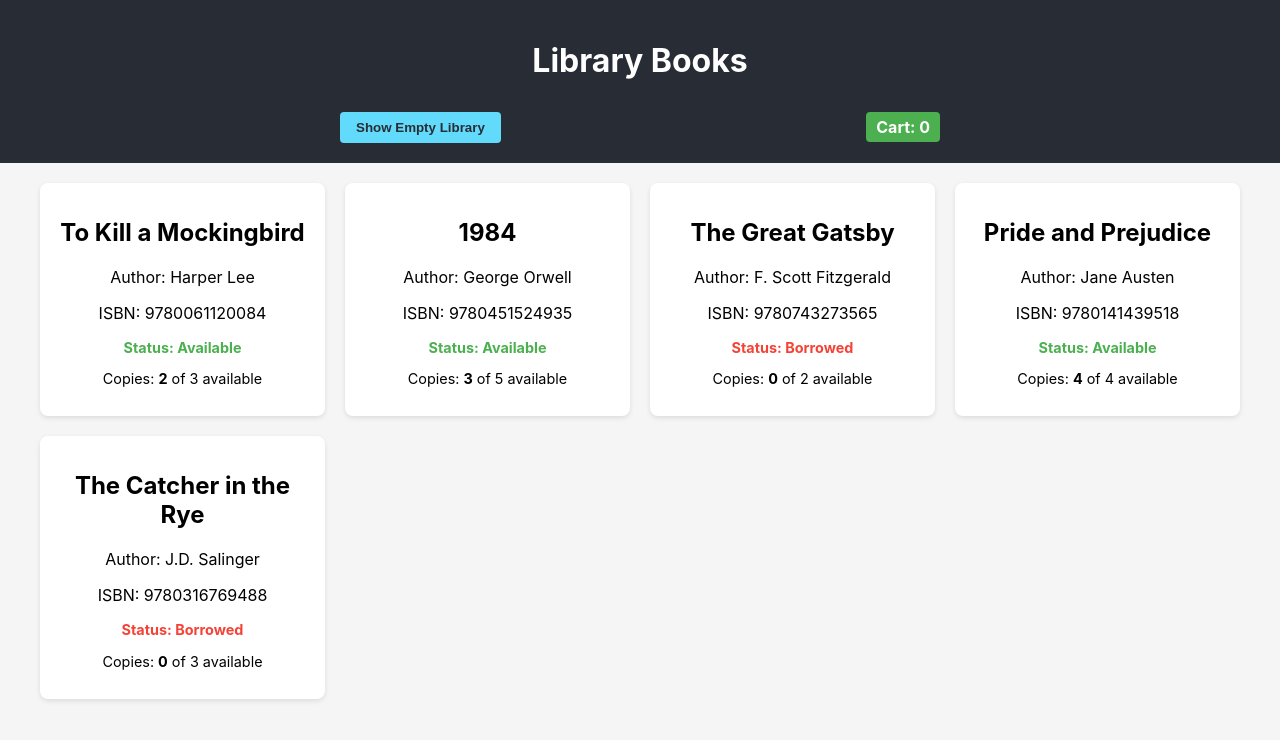
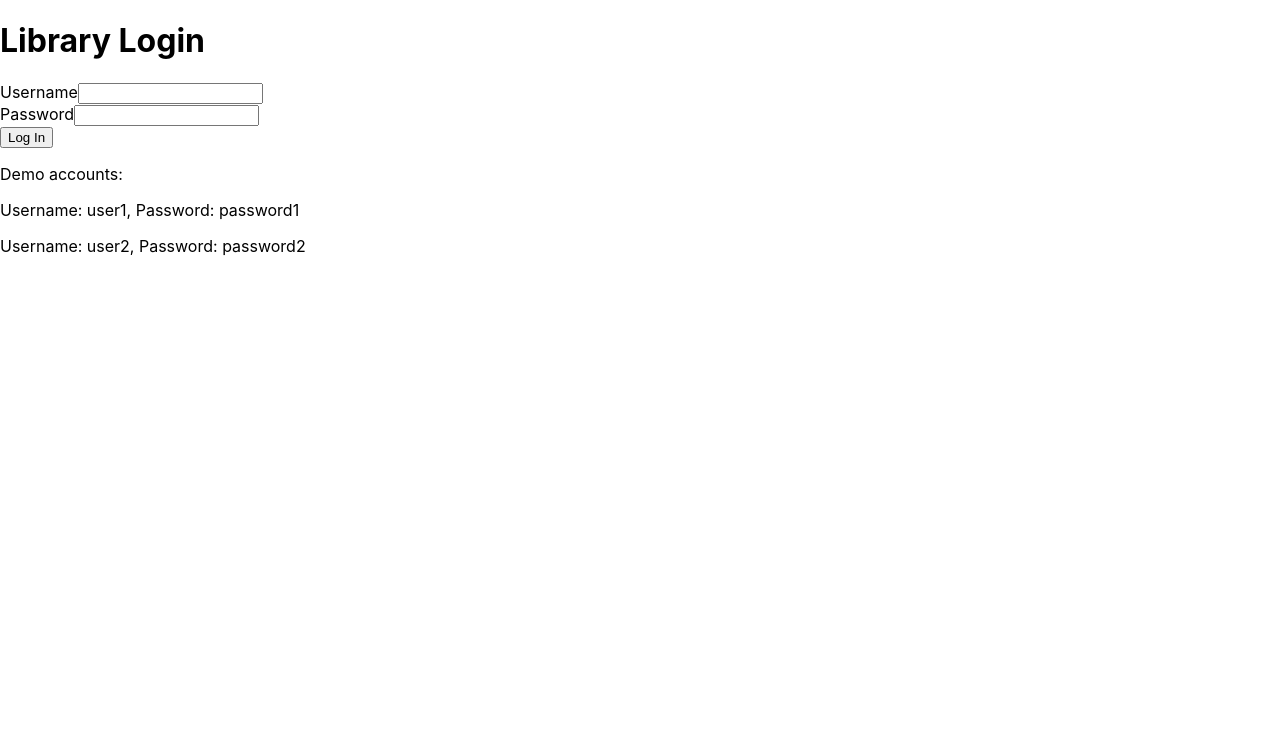
Before and after one commit to sopani/SonakLibrary, a React (Create React App) app in the folder app/: page / in a window 1280 px wide. Shown: the top 740 px of the page. Built offline with nearby package versions, Linux system fonts and the light colour scheme.

Commit message:
added max limit of borrowing and user login functionality

```diff
--- a/app/src/App.js
+++ b/app/src/App.js
@@ -3,19 +3,33 @@ import mockBooks from './mockData';
 import BookCard from './components/BookCard';
 import BookPopup from './components/BookPopup';
 import CartModal from './components/CartModal';
+import LoginPage from './components/LoginPage';
 import { BorrowingCartProvider, useBorrowingCart } from './contexts/BorrowingCartContext';
+import { AuthProvider, useAuth } from './contexts/AuthContext';
 import './App.css';
 
-// Main App content separate from the provider
-const LibraryApp = () => {
+// Library content component
+const LibraryContent = () => {
   const [books, setBooks] = useState([]);
   const [useEmptyState, setUseEmptyState] = useState(false);
   const [selectedBook, setSelectedBook] = useState(null);
   const [showPopup, setShowPopup] = useState(false);
   const [showCartModal, setShowCartModal] = useState(false);
+  const [errorMessage, setErrorMessage] = useState('');
 
   // Use the cart context
-  const { borrowingCart, addToCart, removeFromCart, isInCart, cartCount } = useBorrowingCart();
+  const {
+    borrowingCart,
+    addToCart,
+    removeFromCart,
+    isInCart,
+    hasReachedBorrowingLimit,
+    cartCount,
+    maxBorrowingLimit
+  } = useBorrowingCart();
+
+  // Use auth context
+  const { currentUser, logout } = useAuth();
 
   useEffect(() => {
     setBooks(useEmptyState ? [] : mockBooks);
@@ -24,16 +38,21 @@ const LibraryApp = () => {
   const handleBookClick = (book) => {
     setSelectedBook(book);
     setShowPopup(true);
+    setErrorMessage(''); // Clear any previous error messages
   };
 
   const closePopup = () => {
     setShowPopup(false);
     setSelectedBook(null);
+    setErrorMessage('');
   };
 
   const handleAddToCart = (book) => {
-    if (addToCart(book)) {
+    const result = addToCart(book);
+    if (result.success) {
       closePopup();
+    } else if (result.message) {
+      setErrorMessage(result.message);
     }
   };
 
@@ -60,13 +79,23 @@ const LibraryApp = () => {
             className="cart-indicator"
             onClick={toggleCartModal}
           >
-            <span>Cart: {cartCount}</span>
+            <span>Cart: {cartCount}/{maxBorrowingLimit}</span>
+          </div>
+          <div className="user-profile">
+            <span className="user-name">Welcome, {currentUser.name}</span>
+            <button onClick={logout} className="logout-button">Logout</button>
           </div>
         </div>
       </header>
 
       <main className="book-list">
-       { books.length === 0 ? (
+        {errorMessage && (
+          <div className="error-message">
+            {errorMessage}
+          </div>
+        )}
+
+        {books.length === 0 ? (
           <p>No books available in the library.</p>
         ) : (
           <div className="books-container">
@@ -86,6 +115,8 @@ const LibraryApp = () => {
             onClose={closePopup}
             onAddToCart={handleAddToCart}
             isInCart={isInCart(selectedBook._id)}
+            hasReachedLimit={hasReachedBorrowingLimit() && !isInCart(selectedBook._id)}
+            maxBorrowingLimit={maxBorrowingLimit}
           />
         )}
 
@@ -101,12 +132,36 @@ const LibraryApp = () => {
   );
 };
 
-// Wrap the app with the provider
+// Main App component with authentication
+const LibraryApp = () => {
+  const { isAuthenticated } = useAuth();
+
+  // Handle login success
+  const handleLoginSuccess = () => {
+    // Authentication state is already updated in AuthContext
+    //Will use this for  future login success updates
+  };
+
+
+  return (
+    <>
+      {isAuthenticated ? (
+        <BorrowingCartProvider>
+          <LibraryContent />
+        </BorrowingCartProvider>
+      ) : (
+        <LoginPage onLoginSuccess={handleLoginSuccess} />
+      )}
+    </>
+  );
+};
+
+// App wrapper with providers
 function App() {
   return (
-    <BorrowingCartProvider>
+    <AuthProvider>
       <LibraryApp />
-    </BorrowingCartProvider>
+    </AuthProvider>
   );
 }
 
--- a/app/src/components/BookPopup.js
+++ b/app/src/components/BookPopup.js
@@ -1,6 +1,6 @@
 import React from 'react';
 
-const BookPopup = ({ book, onClose, onAddToCart, isInCart }) => {
+const BookPopup = ({ book, onClose, onAddToCart, isInCart, hasReachedLimit, maxBorrowingLimit }) => {
   if (!book) return null;
 
   return (
@@ -12,17 +12,26 @@ const BookPopup = ({ book, onClose, onAddToCart, isInCart }) => {
         <p className="copies-info">
           Available copies: {book.availableCopies} of {book.totalCopies}
         </p>
+
+        {hasReachedLimit && !isInCart && (
+          <p className="borrowing-limit-message">
+            You can only borrow up to {maxBorrowingLimit} books at a time.
+          </p>
+        )}
+
         <div className="popup-actions">
           <button
             onClick={() => onAddToCart(book)}
-            disabled={book.availableCopies === 0 || isInCart}
+            disabled={book.availableCopies === 0 || isInCart || hasReachedLimit}
             className="borrow-button"
           >
             {isInCart
               ? 'Already in cart'
-              : book.availableCopies === 0
-                ? 'Not available'
-                : 'Add to borrowing cart'}
+              : hasReachedLimit
+                ? 'Borrowing limit reached'
+                : book.availableCopies === 0
+                  ? 'Not available'
+                  : 'Add to borrowing cart'}
           </button>
           <button onClick={onClose} className="close-button">Close</button>
         </div>
--- /dev/null
+++ b/app/src/components/LoginPage.js
@@ -0,0 +1,58 @@
+import React, { useState } from 'react';
+import { useAuth } from '../contexts/AuthContext';
+
+const LoginPage = ({ onLoginSuccess }) => {
+  const [username, setUsername] = useState('');
+  const [password, setPassword] = useState('');
+  const { login, error } = useAuth();
+
+  const handleSubmit = (e) => {
+    e.preventDefault();
+    if (login(username, password)) {
+      onLoginSuccess();
+    }
+  };
+
+  return (
+    <div className="login-container">
+      <div className="login-form">
+        <h1>Library Login</h1>
+        <form onSubmit={handleSubmit}>
+          {error && <div className="login-error">{error}</div>}
+
+          <div className="form-group">
+            <label htmlFor="username">Username</label>
+            <input
+              type="text"
+              id="username"
+              value={username}
+              onChange={(e) => setUsername(e.target.value)}
+              required
+            />
+          </div>
+
+          <div className="form-group">
+            <label htmlFor="password">Password</label>
+            <input
+              type="password"
+              id="password"
+              value={password}
+              onChange={(e) => setPassword(e.target.value)}
+              required
+            />
+          </div>
+
+          <button type="submit" className="login-button">Log In</button>
+        </form>
+
+        <div className="login-info">
+          <p>Demo accounts:</p>
+          <p>Username: user1, Password: password1</p>
+          <p>Username: user2, Password: password2</p>
+        </div>
+      </div>
+    </div>
+  );
+};
+
+export default LoginPage;
--- /dev/null
+++ b/app/src/contexts/AuthContext.js
@@ -0,0 +1,77 @@
+import React, { createContext, useState, useContext, useEffect } from 'react';
+
+// Mock users for demo purposes
+const mockUsers = [
+  { id: 1, username: 'user1', password: 'password1', name: 'Sonak Pani' },
+  { id: 2, username: 'user2', password: 'password2', name: 'Rahul Gandhi' }
+];
+
+const AuthContext = createContext();
+
+export const AuthProvider = ({ children }) => {
+  const [currentUser, setCurrentUser] = useState(null);
+  const [error, setError] = useState('');
+
+  // Check if user is already logged in (from localStorage)
+  useEffect(() => {
+    const storedUser = localStorage.getItem('libraryUser');
+    if (storedUser) {
+      setCurrentUser(JSON.parse(storedUser));
+    }
+  }, []);
+
+  // Login function
+  const login = (username, password) => {
+    setError('');
+
+    // Find user
+    const user = mockUsers.find(
+      user => user.username === username && user.password === password
+    );
+
+    if (user) {
+      // Create user data without password
+      const userData = {
+        id: user.id,
+        username: user.username,
+        name: user.name
+      };
+
+      // Store in state and localStorage
+      setCurrentUser(userData);
+      localStorage.setItem('libraryUser', JSON.stringify(userData));
+      return true;
+    } else {
+      setError('Invalid username or password');
+      return false;
+    }
+  };
+
+  // Logout function
+  const logout = () => {
+    setCurrentUser(null);
+    localStorage.removeItem('libraryUser');
+  };
+
+  // Auth context value
+  const value = {
+    currentUser,
+    isAuthenticated: !!currentUser,
+    error,
+    login,
+    logout
+  };
+
+  return <AuthContext.Provider value={value}>{children}</AuthContext.Provider>;
+};
+
+// Custom hook to use the auth context
+export const useAuth = () => {
+  const context = useContext(AuthContext);
+  if (!context) {
+    throw new Error('useAuth must be used within an AuthProvider');
+  }
+  return context;
+};
+
+export default AuthContext;
--- a/app/src/contexts/BorrowingCartContext.js
+++ b/app/src/contexts/BorrowingCartContext.js
@@ -2,6 +2,9 @@ import React, { createContext, useState, useContext } from 'react';
 
 // Create a context for the borrowing cart
 const BorrowingCartContext = createContext();
+
+// Maximum number of books a user can borrow
+const MAX_BORROWING_LIMIT = 2;
 
 // Create a provider component
 export const BorrowingCartProvider = ({ children }) => {
@@ -9,11 +12,18 @@ export const BorrowingCartProvider = ({ children }) => {
 
   // Add a book to the cart
   const addToCart = (book) => {
+    // Check if user has reached borrowing limit
+    if (borrowingCart.length >= MAX_BORROWING_LIMIT) {
+      return { success: false, message: `You can only borrow up to ${MAX_BORROWING_LIMIT} books at a time` };
+    }
+
+    // Check if book is available and not already in cart
     if (book.availableCopies > 0 && !borrowingCart.some(item => item._id === book._id)) {
       setBorrowingCart([...borrowingCart, book]);
-      return true; // Return true to indicate success
+      return { success: true };
     }
-    return false; // Return false to indicate failure
+
+    return { success: false, message: "This book is not available or already in your cart" };
   };
 
   // Remove a book from the cart
@@ -26,12 +36,15 @@ export const BorrowingCartProvider = ({ children }) => {
     return borrowingCart.some(book => book._id === bookId);
   };
 
+  // Check if user has reached borrowing limit
+  const hasReachedBorrowingLimit = () => {
+    return borrowingCart.length >= MAX_BORROWING_LIMIT;
+  };
 
-  // TODO: Clear the cart to be checked if needed
-  // // Clear the cart to be checked if needed
-  // const clearCart = () => {
-  //   setBorrowingCart([]);
-  // };
+  // Clear the cart
+  const clearCart = () => {
+    setBorrowingCart([]);
+  };
 
   return (
     <BorrowingCartContext.Provider
@@ -40,8 +53,10 @@ export const BorrowingCartProvider = ({ children }) => {
         addToCart,
         removeFromCart,
         isInCart,
-        // clearCart,
-        cartCount: borrowingCart.length
+        hasReachedBorrowingLimit,
+        clearCart,
+        cartCount: borrowingCart.length,
+        maxBorrowingLimit: MAX_BORROWING_LIMIT
       }}
     >
       {children}
```
Lines whose indentation alone changed are shown as unchanged.
